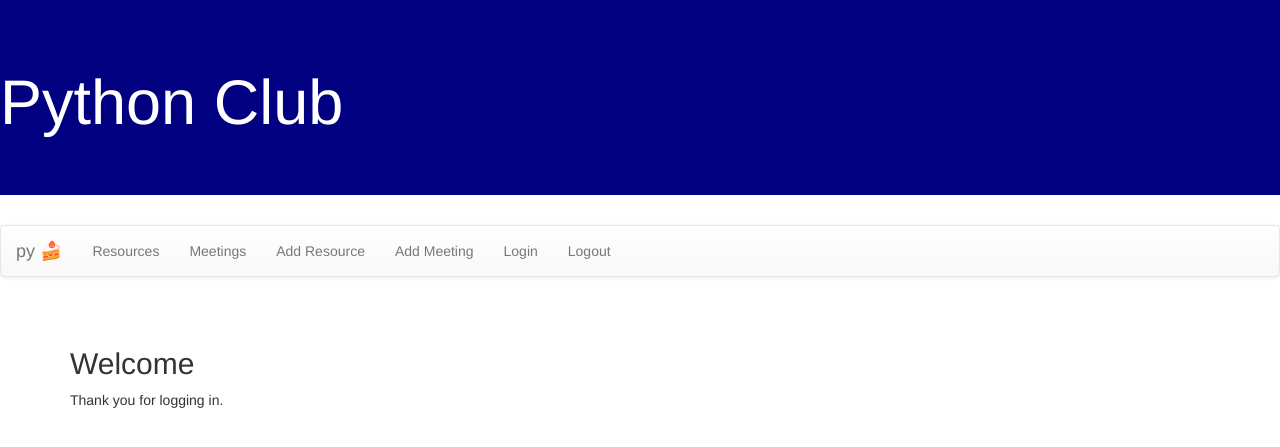
After one commit to carolinaferraz/itc172, a Django app: page /club/loginmsg/ in a window 1280 px wide. The commit adds this page. Shown: the top 447 px of the page. Run offline with Django 3.2, Linux system fonts and the light colour scheme; some libraries are stand-ins or nearby versions.

Commit message:
a9 - authentication
adds authetication requirements for adding a new meeting and resource to python club.

```diff
--- a/py-env/pythonclub/club/templates/base.html
+++ b/py-env/pythonclub/club/templates/base.html
@@ -22,6 +22,8 @@
                    <li><a href="{% url 'meetings' %}">Meetings</a></li>
                    <li><a href="{% url 'newresource' %}">Add Resource</a></li>
                    <li><a href="{% url 'newmeeting' %}">Add Meeting</a></li>
+                   <li><a href="{% url 'login' %}">Login</a></li>
+                   <li><a href="{% url 'logout' %}">Logout</a></li>
 
                 </ul>
                 </div>
--- /dev/null
+++ b/py-env/pythonclub/club/templates/club/loginmsg.html
@@ -0,0 +1,5 @@
+{% extends 'base.html' %}
+{% block content %}
+<h2>Welcome</h2>
+<p>Thank you for logging in.</p>
+{% endblock%}
--- /dev/null
+++ b/py-env/pythonclub/club/templates/club/logoutmsg.html
@@ -0,0 +1,5 @@
+{% extends 'base.html' %}
+{% block content %}
+<h2>Goodbye</h2>
+<p>You are now logged out.</p>
+{% endblock%}
--- a/py-env/pythonclub/club/urls.py
+++ b/py-env/pythonclub/club/urls.py
@@ -8,4 +8,6 @@ urlpatterns=[
     path('getdetails/<int:id>', views.getdetails, name='getdetails'),
     path('newmeeting/', views.newmeeting, name='newmeeting'),
     path('newresource/', views.newresource, name='newresource'),
+    path('loginmsg/', views.loginmsg, name='loginmsg'),
+    path('logoutmsg/', views.logoutmsg, name='logoutmsg'),
 ]
--- a/py-env/pythonclub/club/views.py
+++ b/py-env/pythonclub/club/views.py
@@ -1,7 +1,7 @@
-from django.shortcuts import *
+from django.shortcuts import render,get_object_or_404
 from .models import *
 from .forms import MeetingForm, ResourceForm
-
+from django.contrib.auth.decorators import login_required
 
 # Create your views here.
 def index (request):
@@ -28,6 +28,7 @@ def getdetails(request, id):
     }
     return render(request, 'club/meetingsdetails.html', context=context)
 
+@login_required
 #add meeting
 def newmeeting(request):
      form=MeetingForm
@@ -41,6 +42,7 @@ def newmeeting(request):
           form=MeetingForm()
      return render(request, 'club/newmeeting.html', {'form': form})
 
+@login_required
 #add resource
 def newresource(request):
      form=ResourceForm
@@ -53,3 +55,10 @@ def newresource(request):
      else:
           form=ResourceForm()
      return render(request, 'club/newresource.html', {'form': form})
+
+#login/logout
+def loginmsg(request):
+    return render(request, 'club/loginmsg.html')
+
+def logoutmsg(request):
+    return render(request, 'club/logoutmsg.html')
--- a/py-env/pythonclub/pythonclub/settings.py
+++ b/py-env/pythonclub/pythonclub/settings.py
@@ -119,3 +119,5 @@ USE_TZ = True
 # https://docs.djangoproject.com/en/2.2/howto/static-files/
 
 STATIC_URL = '/static/'
+LOGIN_REDIRECT_URL='loginmsg'
+LOGOUT_REDIRECT_URL='logoutmsg'
--- a/py-env/pythonclub/pythonclub/urls.py
+++ b/py-env/pythonclub/pythonclub/urls.py
@@ -18,5 +18,6 @@ from django.urls import path, include
 
 urlpatterns = [
     path('admin/', admin.site.urls),
-    path('club/', include('club.urls'))
+    path('club/', include('club.urls')),
+    path('accounts/', include('django.contrib.auth.urls')),
 ]
--- a/py-env/techreviewproj/techapp/templates/base.html
+++ b/py-env/techreviewproj/techapp/templates/base.html
@@ -20,6 +20,8 @@
                  <li><a href="{% url 'products' %}">Products</a></li>
                  <li><a href="{% url 'newproduct' %}">Add Product</a></li>
                  <li><a href="{% url 'newreview' %}">Add Review</a></li>
+                 <li><a href="{% url 'login' %}">Login</a></li>
+                 <li><a href="{% url 'logout' %}">Logout</a></li>
             </ul>
                 </div>
                 </nav>
--- /dev/null
+++ b/py-env/techreviewproj/techapp/templates/techapp/loginmsg.html
@@ -0,0 +1,5 @@
+{% extends 'base.html' %}
+{% block content %}
+<h2>Thank you</h2>
+<p>Thank you for logging in.</p>
+{% endblock%}
--- /dev/null
+++ b/py-env/techreviewproj/techapp/templates/techapp/logoutmsg.html
@@ -0,0 +1,5 @@
+{% extends 'base.html' %}
+{% block content %}
+<h2>Goodbye</h2>
+<p>You are now logged out.</p>
+{% endblock%}
--- a/py-env/techreviewproj/techapp/urls.py
+++ b/py-env/techreviewproj/techapp/urls.py
@@ -7,5 +7,7 @@ urlpatterns=[
     path('getproducts/', views.getproducts, name='products'),
     path('productdetails/<int:id>', views.productdetails, name='productdetails'),
     path('newproduct/', views.newproduct, name='newproduct'),
-    path('newreview/', views.newreview, name='newreview')
+    path('newreview/', views.newreview, name='newreview'),
+    path('loginmsg/', views.loginmsg, name='loginmsg'),
+    path('logoutmsg/', views.logoutmsg, name='logoutmsg')
 ]
--- a/py-env/techreviewproj/techreviewproj/settings.py
+++ b/py-env/techreviewproj/techreviewproj/settings.py
@@ -119,3 +119,5 @@ USE_TZ = True
 # https://docs.djangoproject.com/en/2.2/howto/static-files/
 
 STATIC_URL = '/static/'
+LOGIN_REDIRECT_URL='loginmsg'
+LOGOUT_REDIRECT_URL='logoutmsg'
--- a/py-env/techreviewproj/techreviewproj/urls.py
+++ b/py-env/techreviewproj/techreviewproj/urls.py
@@ -18,5 +18,6 @@ from django.urls import path, include
 
 urlpatterns = [
     path('admin/', admin.site.urls),
-    path('techapp/', include('techapp.urls'))
+    path('techapp/', include('techapp.urls')),
+    path('accounts/', include('django.contrib.auth.urls')),
 ]
```
Also changed, not shown: py-env/pythonclub/club/templates/registration/login.html (added, +10 -0 lines), py-env/techreviewproj/techapp/templates/registration/login.html (added, +10 -0 lines), py-env/techreviewproj/techapp/views.py (+10 -1 lines), py-env/pythonclub/db.sqlite3, py-env/techreviewproj/db.sqlite3.
